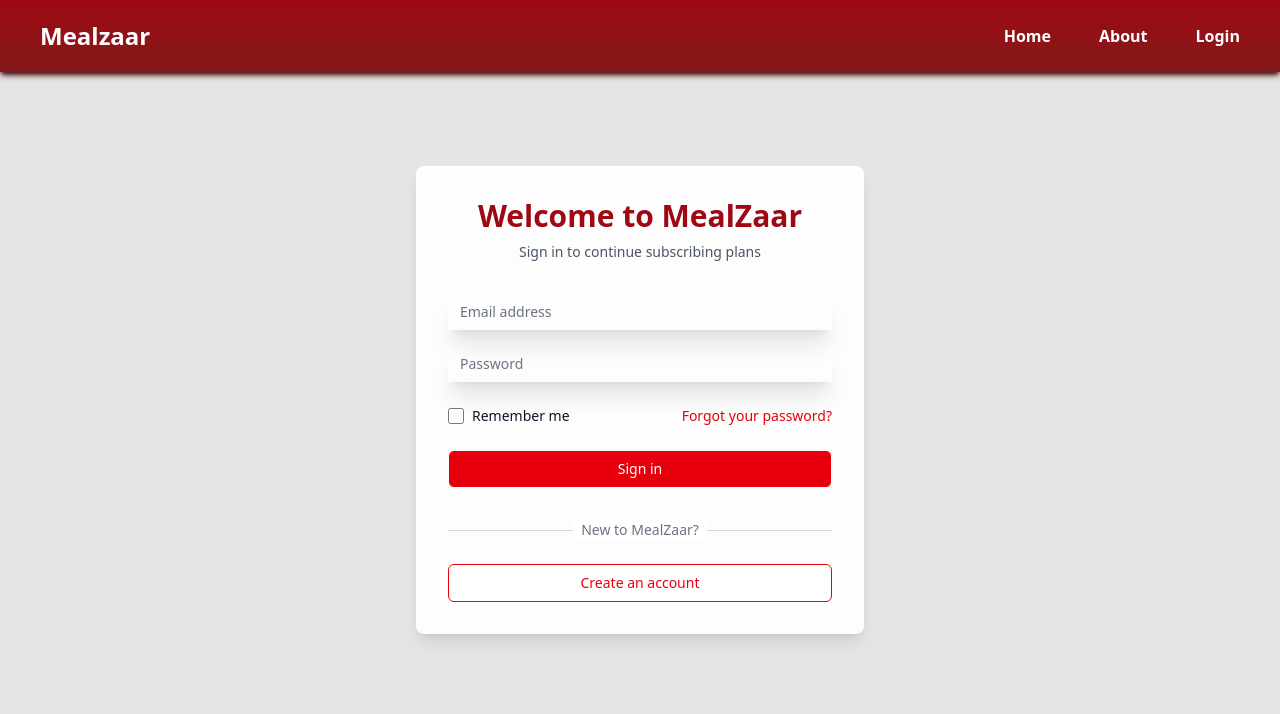
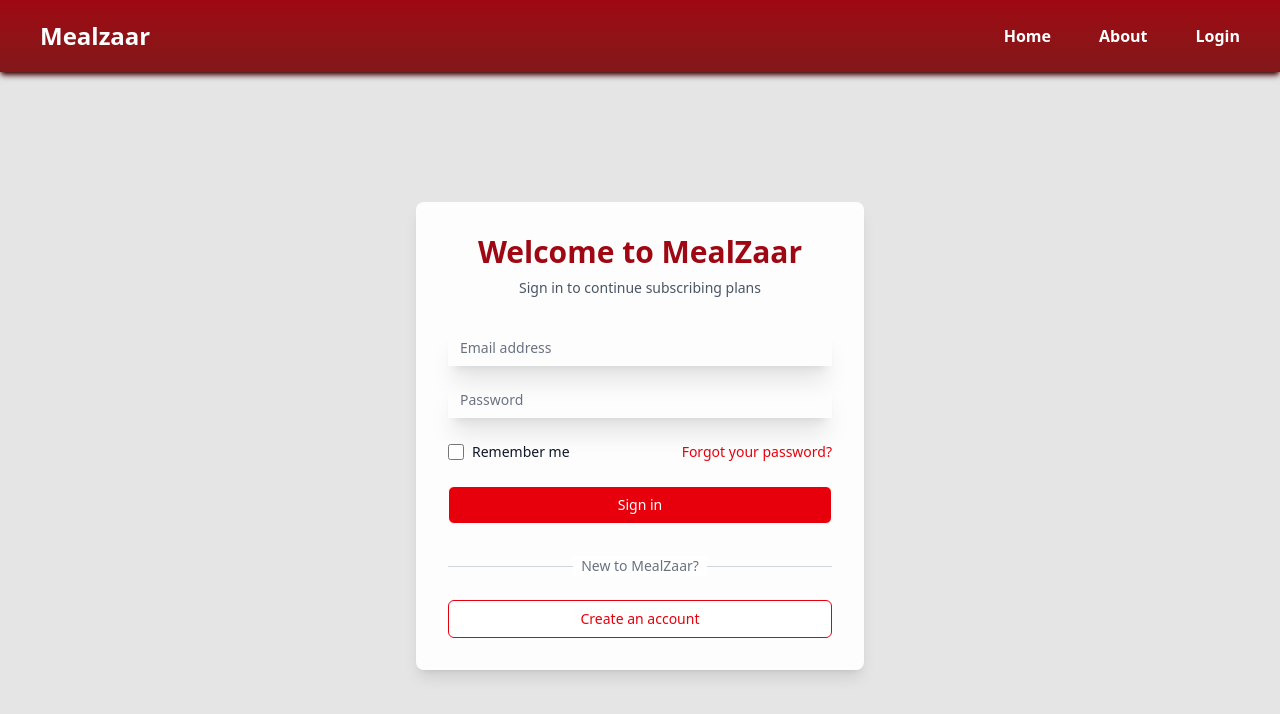
Before and after one commit to ShaiqRaza/mealzaar_frontend, a React (Vite) app: page /login in a window 1280 px wide. Shown: the top 714 px of the page. Built offline with nearby package versions, Linux system fonts and the light colour scheme; no server answers.

Commit message:
update components ui

```diff
--- a/src/components/Header.jsx
+++ b/src/components/Header.jsx
@@ -4,7 +4,7 @@ const Header = () => {
   const user  = useUserAuth();
 
   return (
-    <header className={`lg:h-18 md:h-17 sm:h-16 h-15 font-bold fixed flex justify-between items-center top-0 left-0 right-0 z-50 px-6 sm:px-8 lg:px-10 bg-gradient-to-b from-red-800 to-red-900 shadow-red-950 shadow-md text-white`}>
+    <header className={`lg:h-18 md:h-17 h-16 font-bold fixed flex justify-between items-center top-0 left-0 right-0 z-50 px-6 sm:px-8 lg:px-10 bg-gradient-to-b from-red-800 to-red-900 shadow-red-950 shadow-md text-white`}>
           <div className={`text-2xl`}>Mealzaar</div>
 
           <div className="flex items-center 2xl:space-x-14 lg:space-x-12 md:space-x-10 sm:space-x-8 space-x-6">
--- a/src/components/Login.jsx
+++ b/src/components/Login.jsx
@@ -28,7 +28,7 @@ const Login = () => {
 
   return (
     //entire page
-    <div className="min-h-screen flex items-center justify-center bg-neutral-200 py-12 px-4 sm:px-6 lg:px-8">
+    <div className="min-h-screen flex items-center justify-center bg-neutral-200 lg:pt-18 md:pt-17 pt-16 px-4 sm:px-6 lg:px-8">
       {/* Only component inside the page */}
       <div className="max-w-md w-full space-y-8 bg-white/90 backdrop-blur-sm p-8 rounded-lg shadow-lg">
         <div>
```
